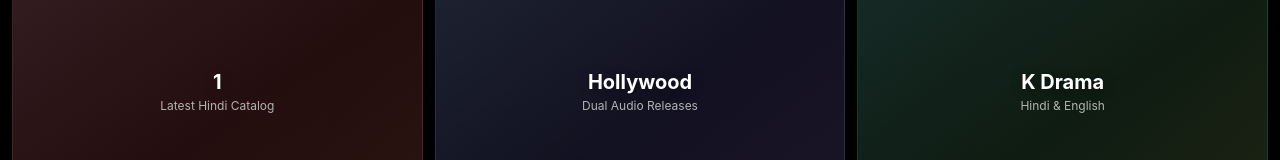
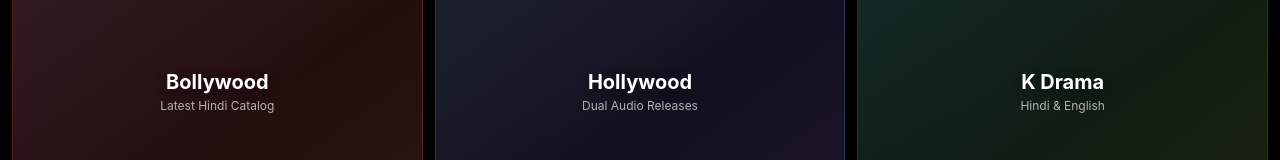
Before and after one commit to shreyashpathak57-beep/movies-main, a plain HTML site: page index.html in a window 1280 px wide. Shown: the part 161-321 px from the top of the page. Drawn offline with Linux system fonts and the light colour scheme.

Commit message:
Update index.html

```diff
--- a/index.html
+++ b/index.html
@@ -311,7 +311,7 @@
     <p>Select a category</p>
 </header><div class="grid-container"><!-- Block 1 -->
 <div class="media-block" data-secure="YUhSMGNITTZMeTl0YjNacFpYTnNaV1ZqYUM1dFpXUnBZUzg9">
-    <div class="block-title">1</div>
+    <div class="block-title">Bollywood</div>
     <div class="block-desc">Latest Hindi Catalog</div>
 </div>
 
```
